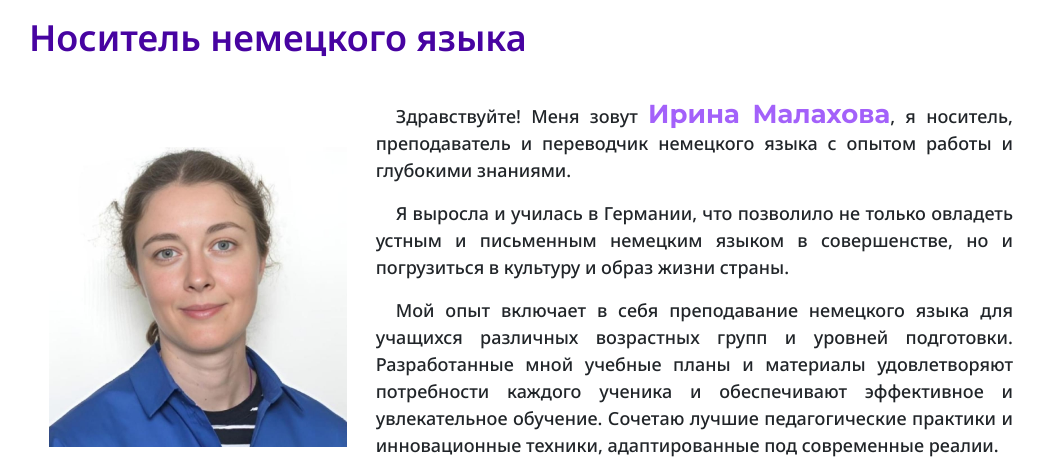
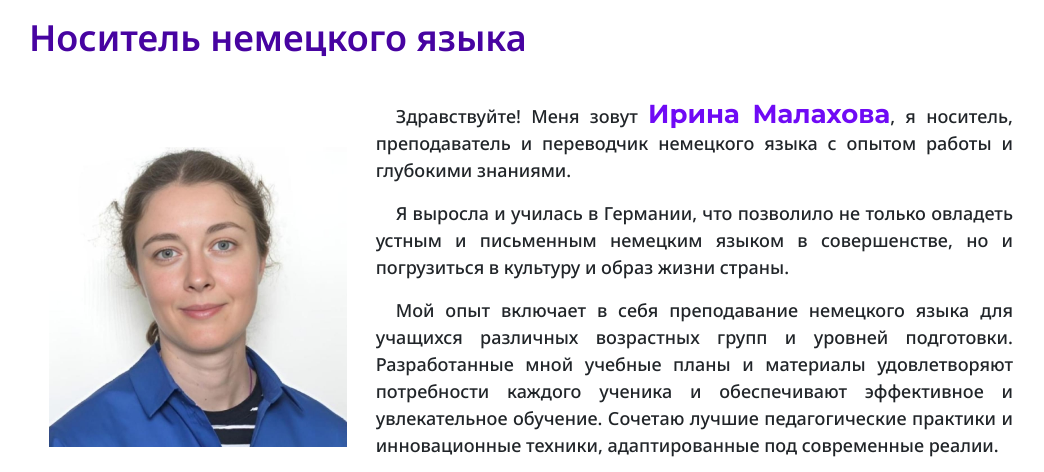
Before and after one commit to hotsmm/malakhova, a plain HTML site: page index.html in a window 1280 px wide. Shown: the top 472 px of the page, without its empty margins (111-1155 px from the left). Drawn offline with nearby package versions, Linux system fonts and the light colour scheme.

Commit message:
Update style.css

```diff
--- a/style.css
+++ b/style.css
@@ -51,7 +51,7 @@ h1 {
 }
 
 .h2 {
-	color: #a361fa;
+	color: #6f0af5;
 	font-size: 26px;
 	font-weight: 700;
 	font-family: "Montserrat", serif;
```
